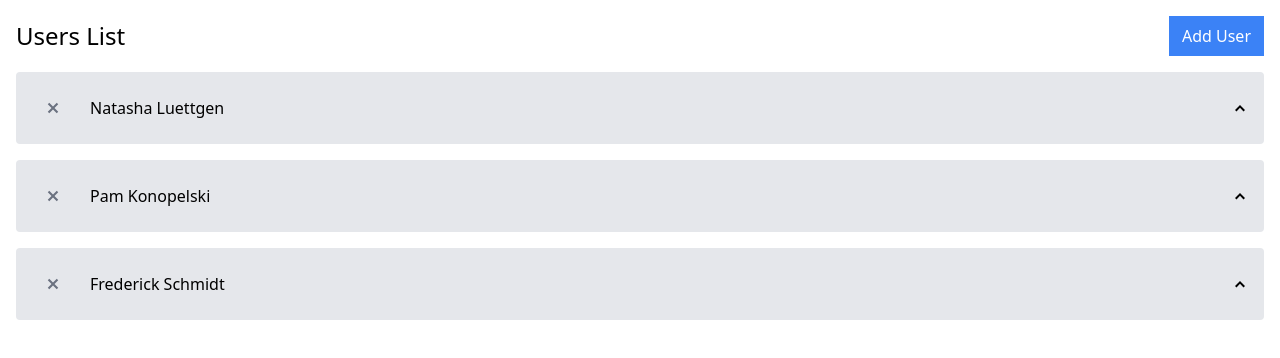
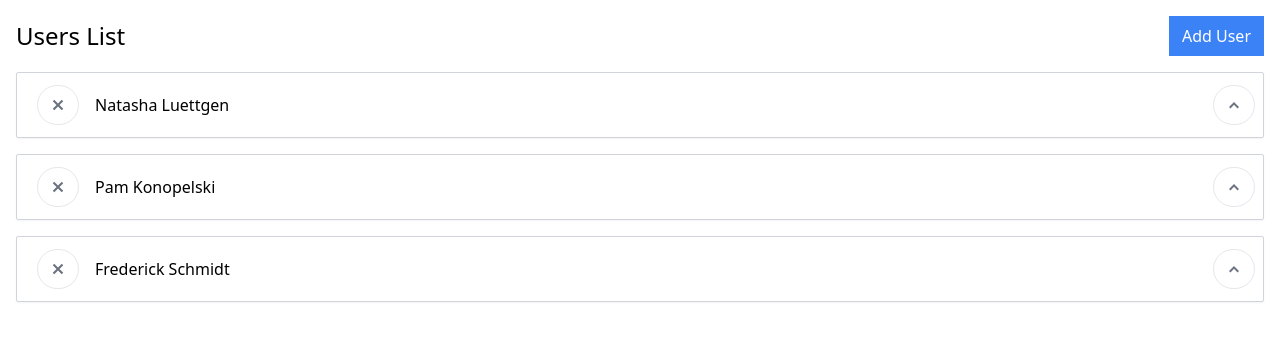
Before and after one commit to nath-Nipan-2022/mediaprojectredux, a React (Vite) app: page / in a window 1280 px wide. Shown: the top 358 px of the page. Built offline with nearby package versions, Linux system fonts and the light colour scheme; data requests are answered from the project's data file.

Commit message:
style changed

```diff
--- a/src/components/ExpandablePanel.jsx
+++ b/src/components/ExpandablePanel.jsx
@@ -1,22 +1,24 @@
 import React, { useState } from "react";
 import { GoChevronDown, GoChevronUp } from "react-icons/go";
+import Button from "./Button";
 
 function ExpandablePanel({ header, children, className }) {
 	const [isExpanded, setIsExpanded] = useState(false);
 
 	return (
-		<div className={`mb-4 rounded bg-gray-200 ${className}`}>
-			<div className="flex justify-between items-center">
-				<h3 className="p-4 flex justify-between items-center">{header}</h3>
+		<div className={`mb-4 rounded ${className}`}>
+			<div className="px-2 flex justify-between items-center border border-gray-300 rounded-sm shadow-sm">
+				<h3 className="p-3 flex justify-between items-center">{header}</h3>
 
-				<div
+				<Button
+					rounded
+					className="text-gray-500 hover:bg-blue-200"
 					onClick={() => setIsExpanded(!isExpanded)}
-					className="p-4 cursor-pointer"
 				>
 					{isExpanded ? <GoChevronDown /> : <GoChevronUp />}
-				</div>
+				</Button>
 			</div>
-			{isExpanded && <div className={`pb-2 border`}>{children}</div>}
+			{isExpanded && children}
 		</div>
 	);
 }
```
